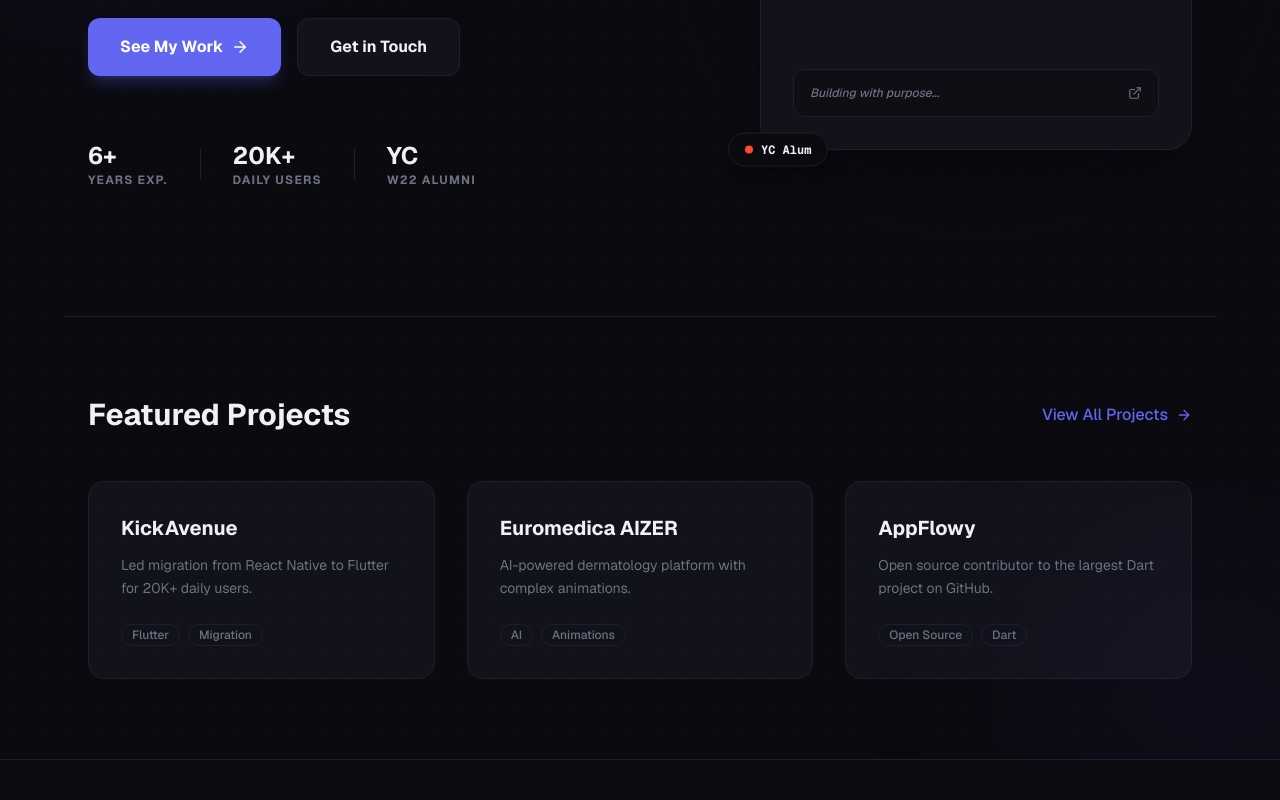
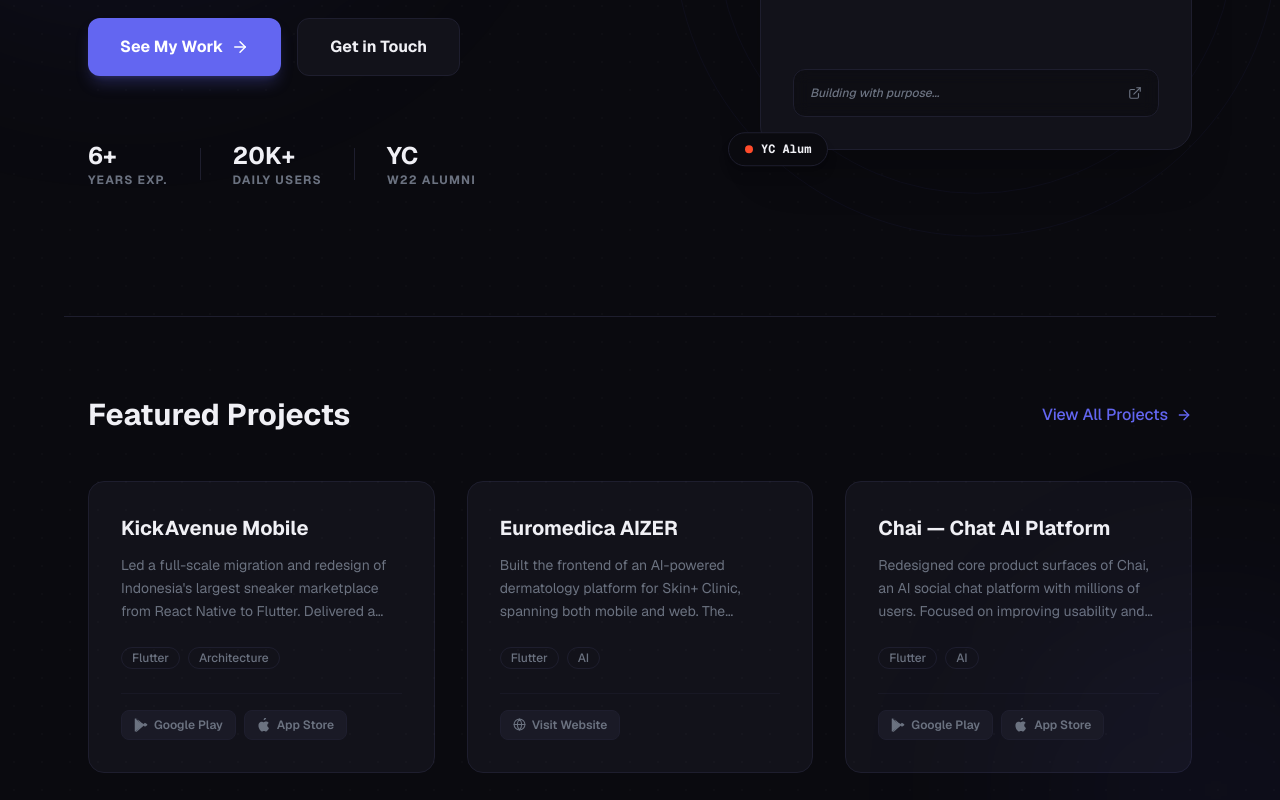
Before and after one commit to johansutrisno/johansutrisno.com, a Next.js app: page / in a window 1280 px wide. Shown: the part 480-1280 px from the top of the page. Built offline with nearby package versions, Linux system fonts and the light colour scheme.

Commit message:
feat: dynamically render featured projects on the homepage using imported data and a new component

```diff
--- a/src/app/page.tsx
+++ b/src/app/page.tsx
@@ -1,10 +1,12 @@
 "use client";
 
-import React from 'react';
-import Link from 'next/link';
-import { motion } from 'framer-motion';
-import { ArrowRight, Github, Linkedin, Mail, ExternalLink } from 'lucide-react';
-import { Badge } from '@/components/Badge';
+import React from "react";
+import Link from "next/link";
+import { motion } from "framer-motion";
+import { ArrowRight, Github, Linkedin, Mail, ExternalLink } from "lucide-react";
+import { Badge } from "@/components/Badge";
+import { projects } from "@/data/projects";
+import { ProjectLinksComponent } from "@/components/ProjectLinks";
 
 export default function Home() {
 	return (
@@ -16,7 +18,6 @@
 
 			<section className="max-w-6xl mx-auto px-6 pt-20 pb-32 relative">
 				<div className="grid grid-cols-1 lg:grid-cols-12 gap-12 items-center">
-
 					{/* Left Content */}
 					<div className="lg:col-span-7">
 						<motion.div
@@ -34,8 +35,9 @@
 							</h1>
 
 							<h2 className="text-2xl md:text-3xl font-medium text-muted mb-8 max-w-2xl leading-relaxed">
-                <span className="text-foreground">Senior Product Engineer</span> based in Jakarta.
-                I build Flutter apps that people actually use — <span className="text-accent-light">20K+ daily</span>.
+								<span className="text-foreground">Senior Product Engineer</span>{" "}
+								based in Jakarta. I build Flutter apps that people actually use
+								— <span className="text-accent-light">20K+ daily</span>.
 							</h2>
 
 							<div className="flex flex-wrap gap-4 mb-12">
@@ -44,7 +46,10 @@
 									className="px-8 py-4 bg-accent hover:bg-accent-light text-white font-bold rounded-xl transition-all flex items-center gap-2 group shadow-lg shadow-accent/25 hover:shadow-accent/40 hover:-translate-y-1"
 								>
 									See My Work
-                  <ArrowRight size={18} className="group-hover:translate-x-1 transition-transform" />
+									<ArrowRight
+										size={18}
+										className="group-hover:translate-x-1 transition-transform"
+									/>
 								</Link>
 								<Link
 									href="/contact"
@@ -57,17 +62,23 @@
 							<div className="flex items-center gap-8 pt-4">
 								<div className="flex flex-col">
 									<span className="text-2xl font-bold">6+</span>
-                  <span className="text-xs uppercase tracking-widest text-muted font-bold">Years Exp.</span>
+									<span className="text-xs uppercase tracking-widest text-muted font-bold">
+										Years Exp.
+									</span>
 								</div>
 								<div className="h-8 w-[1px] bg-border" />
 								<div className="flex flex-col">
 									<span className="text-2xl font-bold">20K+</span>
-                  <span className="text-xs uppercase tracking-widest text-muted font-bold">Daily Users</span>
+									<span className="text-xs uppercase tracking-widest text-muted font-bold">
+										Daily Users
+									</span>
 								</div>
 								<div className="h-8 w-[1px] bg-border" />
 								<div className="flex flex-col">
 									<span className="text-2xl font-bold">YC</span>
-                  <span className="text-xs uppercase tracking-widest text-muted font-bold">W22 Alumni</span>
+									<span className="text-xs uppercase tracking-widest text-muted font-bold">
+										W22 Alumni
+									</span>
 								</div>
 							</div>
 						</motion.div>
@@ -98,16 +109,29 @@
 									</div>
 
 									<div>
-                    <p className="text-sm font-mono text-accent-light mb-2">class SeniorEngineer {"{"}</p>
-                    <p className="pl-4 text-sm font-mono text-muted mb-1">expertise: ["Flutter", "AI"];</p>
-                    <p className="pl-4 text-sm font-mono text-muted mb-1">mindset: "Product-driven";</p>
-                    <p className="pl-4 text-sm font-mono text-muted">location: "Jakarta, ID";</p>
+										<p className="text-sm font-mono text-accent-light mb-2">
+											class SeniorEngineer {"{"}
+										</p>
+										<p className="pl-4 text-sm font-mono text-muted mb-1">
+											expertise: ["Flutter", "AI"];
+										</p>
+										<p className="pl-4 text-sm font-mono text-muted mb-1">
+											mindset: "Product-driven";
+										</p>
+										<p className="pl-4 text-sm font-mono text-muted">
+											location: "Jakarta, ID";
+										</p>
 										<p className="text-sm font-mono text-accent-light">{"}"}</p>
 									</div>
 
 									<div className="h-12 w-full bg-background/50 backdrop-blur-sm rounded-xl border border-border flex items-center px-4 justify-between group-hover:border-accent/30 transition-colors">
-                     <span className="text-xs text-muted font-medium italic">Building with purpose...</span>
-                     <ExternalLink size={14} className="text-muted group-hover:text-accent transition-colors" />
+										<span className="text-xs text-muted font-medium italic">
+											Building with purpose...
+										</span>
+										<ExternalLink
+											size={14}
+											className="text-muted group-hover:text-accent transition-colors"
+										/>
 									</div>
 								</div>
 							</div>
@@ -115,16 +139,27 @@
 							{/* Floating elements */}
 							<motion.div
 								animate={{ y: [0, -10, 0] }}
-                transition={{ duration: 4, repeat: Infinity, ease: "easeInOut" }}
+								transition={{
+									duration: 4,
+									repeat: Infinity,
+									ease: "easeInOut",
+								}}
 								className="absolute -top-6 -right-6 px-4 py-2 bg-background border border-border rounded-full shadow-lg z-20 flex items-center gap-2"
 							>
 								<div className="w-2 h-2 rounded-full bg-[#00D2FF]" />
-                <span className="text-xs font-bold font-mono">Flutter Expert</span>
+								<span className="text-xs font-bold font-mono">
+									Flutter Expert
+								</span>
 							</motion.div>
 
 							<motion.div
 								animate={{ y: [0, 10, 0] }}
-                transition={{ duration: 5, repeat: Infinity, ease: "easeInOut", delay: 1 }}
+								transition={{
+									duration: 5,
+									repeat: Infinity,
+									ease: "easeInOut",
+									delay: 1,
+								}}
 								className="absolute -bottom-4 -left-8 px-4 py-2 bg-background border border-border rounded-full shadow-lg z-20 flex items-center gap-2"
 							>
 								<div className="w-2 h-2 rounded-full bg-[#FF4B2B]" />
@@ -143,36 +178,43 @@
 			<section className="max-w-6xl mx-auto px-6 py-20 border-t border-border">
 				<div className="flex items-center justify-between mb-12">
 					<h2 className="text-3xl font-bold">Featured Projects</h2>
-            <Link href="/projects" className="text-accent hover:text-accent-light font-medium flex items-center gap-2 group">
-               View All Projects <ArrowRight size={16} className="group-hover:translate-x-1 transition-transform" />
+					<Link
+						href="/projects"
+						className="text-accent hover:text-accent-light font-medium flex items-center gap-2 group"
+					>
+						View All Projects{" "}
+						<ArrowRight
+							size={16}
+							className="group-hover:translate-x-1 transition-transform"
+						/>
 					</Link>
 				</div>
 
 				<div className="grid grid-cols-1 md:grid-cols-2 lg:grid-cols-3 gap-8">
-            <div className="p-8 bg-surface border border-border rounded-2xl hover:border-accent/30 transition-all group">
-               <h3 className="text-xl font-bold mb-3 group-hover:text-accent transition-colors">KickAvenue</h3>
-               <p className="text-muted text-sm mb-6 leading-relaxed">Led migration from React Native to Flutter for 20K+ daily users.</p>
-               <div className="flex flex-wrap gap-2">
-                  <Badge>Flutter</Badge>
-                  <Badge>Migration</Badge>
+					{projects
+						.filter((p) => p.featured)
+						.slice(0, 3)
+						.map((project) => (
+							<div
+								key={project.slug}
+								className="p-8 bg-surface border border-border rounded-2xl hover:border-accent/30 transition-all group flex flex-col"
+							>
+								<h3 className="text-xl font-bold mb-3 group-hover:text-accent transition-colors">
+									{project.title}
+								</h3>
+								<p className="text-muted text-sm mb-6 leading-relaxed flex-grow line-clamp-3">
+									{project.description}
+								</p>
+								<div className="flex flex-wrap gap-2 mb-6">
+									{project.tags.slice(0, 2).map((tag) => (
+										<Badge key={tag}>{tag}</Badge>
+									))}
+								</div>
+								<div className="pt-4 border-t border-border/50">
+									<ProjectLinksComponent links={project.links} />
 								</div>
 							</div>
-            <div className="p-8 bg-surface border border-border rounded-2xl hover:border-accent/30 transition-all group">
-               <h3 className="text-xl font-bold mb-3 group-hover:text-accent transition-colors">Euromedica AIZER</h3>
-               <p className="text-muted text-sm mb-6 leading-relaxed">AI-powered dermatology platform with complex animations.</p>
-               <div className="flex flex-wrap gap-2">
-                  <Badge>AI</Badge>
-                  <Badge>Animations</Badge>
-               </div>
-            </div>
-            <div className="p-8 bg-surface border border-border rounded-2xl hover:border-accent/30 transition-all group">
-               <h3 className="text-xl font-bold mb-3 group-hover:text-accent transition-colors">AppFlowy</h3>
-               <p className="text-muted text-sm mb-6 leading-relaxed">Open source contributor to the largest Dart project on GitHub.</p>
-               <div className="flex flex-wrap gap-2">
-                  <Badge>Open Source</Badge>
-                  <Badge>Dart</Badge>
-               </div>
-            </div>
+						))}
 				</div>
 			</section>
 		</div>
```
Lines whose indentation alone changed are shown as unchanged.
